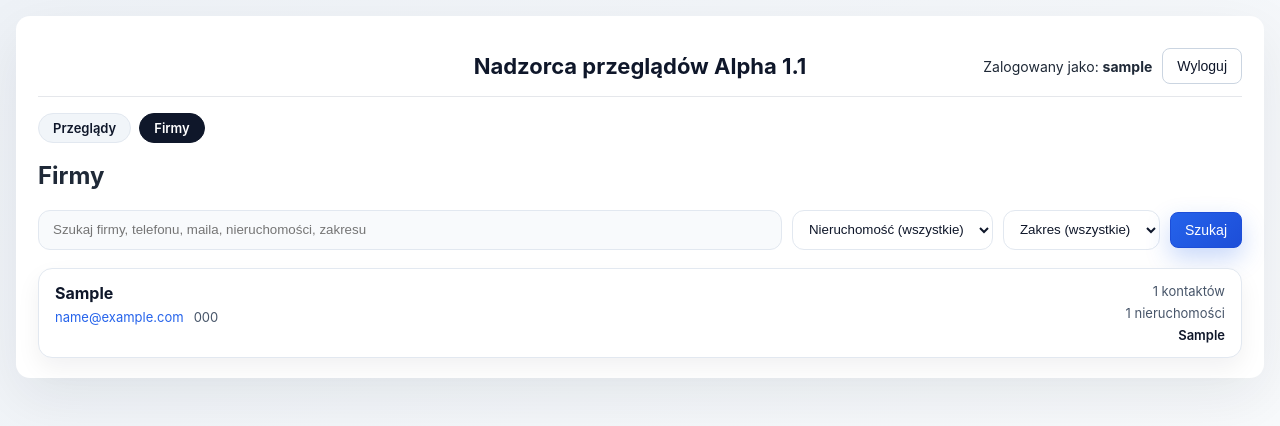
After one commit to KamilWyjadlowski/przeglady_nadzorca, a Flask app: page /firms in a window 1280 px wide. The commit adds this page. Shown: the top 426 px of the page. Run offline with Flask 3, Linux system fonts and the light colour scheme; the visitor is signed in with stand-in values (Sample User, id 1); tables that the repository leaves empty hold one stand-in row (values such as "Sample post"); parts of the project's set-up code (start-up, migrations or seed data) failed here and were passed over.

Commit message:
Add firms index and detail views with navigation; implement filtering and styling

```diff
--- a/app.py
+++ b/app.py
@@ -951,6 +951,63 @@ def index():
     )
 
 
+@app.route("/firms")
+@login_required
+def firm_index():
+    db = get_db()
+    inspections = load_inspections_for_user(db, g.user)
+    companies, _ = build_company_directory(inspections)
+
+    q = request.args.get("q", "").strip()
+    selected_property = request.args.get("property", "").strip()
+    selected_scope = request.args.get("scope", "").strip()
+    q_lower = q.lower()
+
+    def matches(company):
+        if selected_property and selected_property not in company["properties"]:
+            return False
+        if selected_scope and selected_scope not in company["scopes"]:
+            return False
+        if q_lower:
+            hay = " ".join(
+                [company["name"]]
+                + company["emails"]
+                + company["phones"]
+                + company["properties"]
+                + company["scopes"]
+            ).lower()
+            if q_lower not in hay:
+                return False
+        return True
+
+    filtered = [c for c in companies if matches(c)]
+    used_properties = get_unique(inspections, "nieruchomosc")
+    used_scopes = get_unique(inspections, "nazwa")
+
+    return render_template(
+        "firms.html",
+        firms=filtered,
+        q=q,
+        used_properties=used_properties,
+        used_scopes=used_scopes,
+        selected_property=selected_property,
+        selected_scope=selected_scope,
+    )
+
+
+@app.route("/firms/<path:company>")
+@login_required
+def firm_detail(company: str):
+    db = get_db()
+    inspections = load_inspections_for_user(db, g.user)
+    _, directory = build_company_directory(inspections)
+    key = normalize_company_key(company)
+    firm = directory.get(key)
+    if not firm:
+        return "Nie znaleziono firmy.", 404
+    return render_template("firm_detail.html", firm=firm)
+
+
 @app.route("/export")
 @app.route("/export.csv")
 @login_required
@@ -1163,6 +1220,89 @@ def build_company_contacts(inspections):
                 "email": ins.get("email", ""),
             }
     return result
+
+
+def normalize_company_key(name: str) -> str:
+    return " ".join((name or "").strip().split()).lower()
+
+
+def build_company_directory(inspections):
+    companies = {}
+    for ins in inspections:
+        company = " ".join((ins.get("firma") or "").strip().split())
+        if not company:
+            continue
+        key = normalize_company_key(company)
+        entry = companies.setdefault(key, {"name": company, "contacts": {}})
+        phone = " ".join((ins.get("telefon") or "").strip().split())
+        email = (ins.get("email") or "").strip()
+        contact_key = f"{phone.lower()}|{email.lower()}"
+        contact = entry["contacts"].setdefault(
+            contact_key,
+            {
+                "phone": phone,
+                "email": email,
+                "properties": {},
+            },
+        )
+        prop = " ".join((ins.get("nieruchomosc") or "").strip().split())
+        scope = " ".join((ins.get("nazwa") or "").strip().split())
+        if prop:
+            scopes = contact["properties"].setdefault(prop, set())
+            if scope:
+                scopes.add(scope)
+
+    directory = {}
+    for key, entry in companies.items():
+        contacts = []
+        properties = set()
+        scopes = set()
+        emails = set()
+        phones = set()
+        for contact in entry["contacts"].values():
+            if contact["email"]:
+                emails.add(contact["email"])
+            if contact["phone"]:
+                phones.add(contact["phone"])
+            prop_list = []
+            for prop, scope_set in contact["properties"].items():
+                prop_list.append(
+                    {
+                        "name": prop,
+                        "scopes": sorted(scope_set),
+                    }
+                )
+                properties.add(prop)
+                scopes.update(scope_set)
+            prop_list.sort(key=lambda p: p["name"].lower())
+            contacts.append(
+                {
+                    "phone": contact["phone"],
+                    "email": contact["email"],
+                    "properties": prop_list,
+                }
+            )
+        contacts.sort(key=lambda c: (c["email"] or "", c["phone"] or ""))
+        scope_list = sorted(scopes)
+        scope_summary = ", ".join(scope_list[:3])
+        if len(scope_list) > 3:
+            scope_summary = f"{scope_summary}..."
+        directory[key] = {
+            "key": key,
+            "name": entry["name"],
+            "contacts": contacts,
+            "contact_count": len(contacts),
+            "property_count": len(properties),
+            "properties": sorted(properties),
+            "scopes": scope_list,
+            "scope_summary": scope_summary,
+            "emails": sorted(emails),
+            "phones": sorted(phones),
+            "email_preview": sorted(emails)[:2],
+            "phone_preview": sorted(phones)[:2],
+        }
+    companies_list = sorted(directory.values(), key=lambda c: c["name"].lower())
+    return companies_list, directory
 
 
 @app.route("/add", methods=["GET", "POST"])
--- a/static/style.css
+++ b/static/style.css
@@ -619,6 +619,37 @@ table td:nth-child(11) {
   border-bottom: 1px solid #e5e7eb;
 }
 
+.app-nav {
+  display: flex;
+  align-items: center;
+  gap: 8px;
+  margin: 0 0 18px;
+}
+
+.app-nav-link {
+  display: inline-flex;
+  align-items: center;
+  justify-content: center;
+  padding: 6px 14px;
+  border-radius: 999px;
+  background: #f1f5f9;
+  color: #0f172a;
+  font-size: 13px;
+  font-weight: 600;
+  text-decoration: none;
+  border: 1px solid #e2e8f0;
+}
+
+.app-nav-link:hover {
+  background: #e2e8f0;
+}
+
+.app-nav-link.is-active {
+  background: #0f172a;
+  color: #ffffff;
+  border-color: #0f172a;
+}
+
 .brand {
   display: flex;
   flex-direction: column;
@@ -690,6 +721,216 @@ table td:nth-child(11) {
 .btn-ghost {
   background: transparent;
   border: 1px solid #cbd5e1;
+}
+
+.firm-toolbar {
+  display: flex;
+  flex-wrap: wrap;
+  gap: 10px;
+  align-items: center;
+  margin-bottom: 18px;
+}
+
+.page-header {
+  margin-bottom: 12px;
+}
+
+.firm-search {
+  flex: 1;
+  min-width: 240px;
+}
+
+.firm-search input {
+  width: 100%;
+  height: 40px;
+  border-radius: 12px;
+  border: 1px solid #e2e8f0;
+  padding: 0 14px;
+  background: #f8fafc;
+  color: #0f172a;
+}
+
+.firm-filter select {
+  height: 40px;
+  border-radius: 12px;
+  border: 1px solid #e2e8f0;
+  padding: 0 12px;
+  background: #ffffff;
+  color: #0f172a;
+}
+
+.firm-list {
+  display: flex;
+  flex-direction: column;
+  gap: 12px;
+}
+
+.firm-row {
+  display: flex;
+  justify-content: space-between;
+  gap: 16px;
+  padding: 14px 16px;
+  border-radius: 14px;
+  border: 1px solid #e2e8f0;
+  background: #ffffff;
+  box-shadow: 0 10px 24px rgba(15, 23, 42, 0.06);
+}
+
+.firm-main {
+  display: flex;
+  flex-direction: column;
+  gap: 6px;
+}
+
+.firm-name-link {
+  font-size: 16px;
+  font-weight: 700;
+  color: #0f172a;
+  text-decoration: none;
+}
+
+.firm-name-link:hover {
+  text-decoration: underline;
+  text-decoration-color: #cbd5e1;
+  text-underline-offset: 3px;
+}
+
+.firm-contacts {
+  display: flex;
+  flex-wrap: wrap;
+  gap: 10px;
+  font-size: 13px;
+  color: #475569;
+}
+
+.firm-contact-link {
+  color: #2563eb;
+  text-decoration: none;
+}
+
+.firm-contact-link:hover {
+  text-decoration: underline;
+}
+
+.firm-contact-text {
+  color: #475569;
+}
+
+.firm-meta {
+  display: flex;
+  flex-direction: column;
+  gap: 6px;
+  text-align: right;
+  font-size: 13px;
+  color: #475569;
+  min-width: 180px;
+}
+
+.firm-scope {
+  color: #0f172a;
+  font-weight: 600;
+}
+
+.firm-detail-header {
+  display: flex;
+  align-items: center;
+  justify-content: space-between;
+  gap: 12px;
+  margin-bottom: 16px;
+}
+
+.firm-summary {
+  font-size: 14px;
+  color: #64748b;
+  margin-top: 4px;
+}
+
+.firm-contact-list {
+  display: flex;
+  flex-direction: column;
+  gap: 12px;
+}
+
+.firm-contact-card {
+  border-radius: 14px;
+  border: 1px solid #e2e8f0;
+  background: #ffffff;
+  padding: 16px;
+  box-shadow: 0 10px 24px rgba(15, 23, 42, 0.06);
+}
+
+.firm-contact-title {
+  font-weight: 700;
+  margin-bottom: 8px;
+  color: #0f172a;
+}
+
+.firm-contact-lines {
+  display: flex;
+  flex-wrap: wrap;
+  gap: 16px;
+  font-size: 13px;
+  color: #475569;
+}
+
+.firm-contact-properties {
+  margin-top: 12px;
+  display: flex;
+  flex-direction: column;
+  gap: 12px;
+}
+
+.firm-property {
+  display: flex;
+  flex-direction: column;
+  gap: 6px;
+}
+
+.firm-property-link {
+  font-weight: 600;
+  color: #0f172a;
+  text-decoration: none;
+}
+
+.firm-property-link:hover {
+  text-decoration: underline;
+  text-decoration-color: #cbd5e1;
+  text-underline-offset: 3px;
+}
+
+.firm-tags {
+  display: flex;
+  flex-wrap: wrap;
+  gap: 6px;
+}
+
+.firm-tag {
+  padding: 4px 10px;
+  border-radius: 999px;
+  background: #f1f5f9;
+  color: #334155;
+  font-size: 12px;
+  border: 1px solid #e2e8f0;
+}
+
+.empty-state {
+  padding: 16px;
+  border-radius: 12px;
+  border: 1px dashed #cbd5e1;
+  text-align: center;
+  color: #64748b;
+  background: #f8fafc;
+}
+
+@media (max-width: 720px) {
+  .firm-row {
+    flex-direction: column;
+    align-items: flex-start;
+  }
+
+  .firm-meta {
+    text-align: left;
+  }
 }
 
 .field {
--- /dev/null
+++ b/templates/firms.html
@@ -0,0 +1,92 @@
+<!DOCTYPE html>
+<html>
+  <head>
+    <meta charset="utf-8" />
+    <title>Firmy</title>
+    <link rel="stylesheet" href="{{ url_for('static', filename='style.css') }}" />
+  </head>
+  <body>
+    <div class="container">
+      <div class="topbar">
+        <div class="brand">
+          <div class="brand-title">Nadzorca przeglądów <span class="brand-version">{{ app_version }}</span></div>
+        </div>
+        <div class="user-panel">
+          <a class="user-name user-link" href="{{ url_for('profile') }}">
+            Zalogowany jako: <strong>{{ current_user.username if current_user else "-" }}</strong>
+          </a>
+          <form method="POST" action="{{ url_for('logout') }}" class="logout-form">
+            <input type="hidden" name="csrf_token" value="{{ csrf_token }}">
+            <button type="submit" class="btn btn-ghost">Wyloguj</button>
+          </form>
+        </div>
+      </div>
+
+      <div class="app-nav">
+        <a class="app-nav-link" href="{{ url_for('index') }}">Przeglądy</a>
+        <a class="app-nav-link is-active" href="{{ url_for('firm_index') }}">Firmy</a>
+      </div>
+
+      <div class="page-header">
+        <h2>Firmy</h2>
+      </div>
+
+      <form method="GET" class="firm-toolbar">
+        <div class="firm-search">
+          <input
+            type="text"
+            name="q"
+            value="{{ q }}"
+            placeholder="Szukaj firmy, telefonu, maila, nieruchomości, zakresu"
+          />
+        </div>
+        <div class="firm-filter">
+          <select name="property" onchange="this.form.submit()">
+            <option value="">Nieruchomość (wszystkie)</option>
+            {% for p in used_properties %}
+            <option value="{{ p }}" {% if p == selected_property %}selected{% endif %}>{{ p | format_property }}</option>
+            {% endfor %}
+          </select>
+        </div>
+        <div class="firm-filter">
+          <select name="scope" onchange="this.form.submit()">
+            <option value="">Zakres (wszystkie)</option>
+            {% for s in used_scopes %}
+            <option value="{{ s }}" {% if s == selected_scope %}selected{% endif %}>{{ s }}</option>
+            {% endfor %}
+          </select>
+        </div>
+        <button type="submit" class="btn btn-primary">Szukaj</button>
+        {% if q or selected_property or selected_scope %}
+        <a href="{{ url_for('firm_index') }}" class="btn btn-ghost">Wyczyść</a>
+        {% endif %}
+      </form>
+
+      <div class="firm-list">
+        {% for firm in firms %}
+        <div class="firm-row">
+          <div class="firm-main">
+            <a class="firm-name-link" href="{{ url_for('firm_detail', company=firm.name) }}">{{ firm.name }}</a>
+            <div class="firm-contacts">
+              {% for email in firm.email_preview %}
+              <a class="firm-contact-link" href="mailto:{{ email }}">{{ email }}</a>
+              {% endfor %}
+              {% for phone in firm.phone_preview %}
+              <span class="firm-contact-text">{{ phone }}</span>
+              {% endfor %}
+            </div>
+          </div>
+          <div class="firm-meta">
+            <div>{{ firm.contact_count }} kontaktów</div>
+            <div>{{ firm.property_count }} nieruchomości</div>
+            <div class="firm-scope">{{ firm.scope_summary or "-" }}</div>
+          </div>
+        </div>
+        {% endfor %}
+        {% if not firms %}
+        <div class="empty-state">Brak firm do wyświetlenia.</div>
+        {% endif %}
+      </div>
+    </div>
+  </body>
+</html>
--- a/templates/index.html
+++ b/templates/index.html
@@ -22,6 +22,11 @@
             <button type="submit" class="btn btn-ghost">Wyloguj</button>
           </form>
         </div>
+      </div>
+
+      <div class="app-nav">
+        <a class="app-nav-link is-active" href="{{ url_for('index') }}">Przeglądy</a>
+        <a class="app-nav-link" href="{{ url_for('firm_index') }}">Firmy</a>
       </div>
 
       <form method="GET" class="filters-form" id="filtersForm">
```
Also changed, not shown: templates/firm_detail.html (added, +85 -0 lines).
